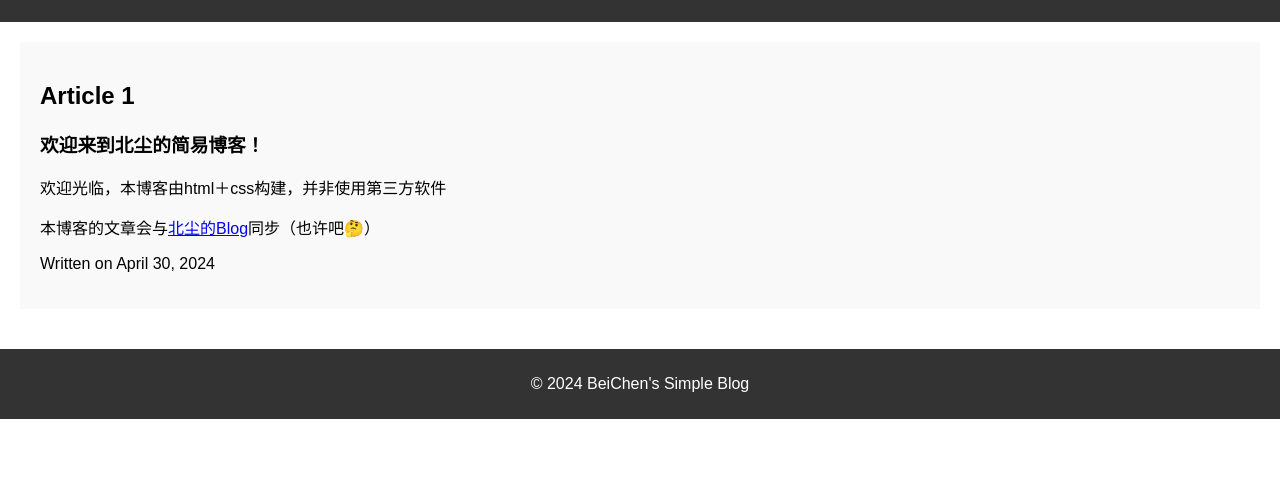
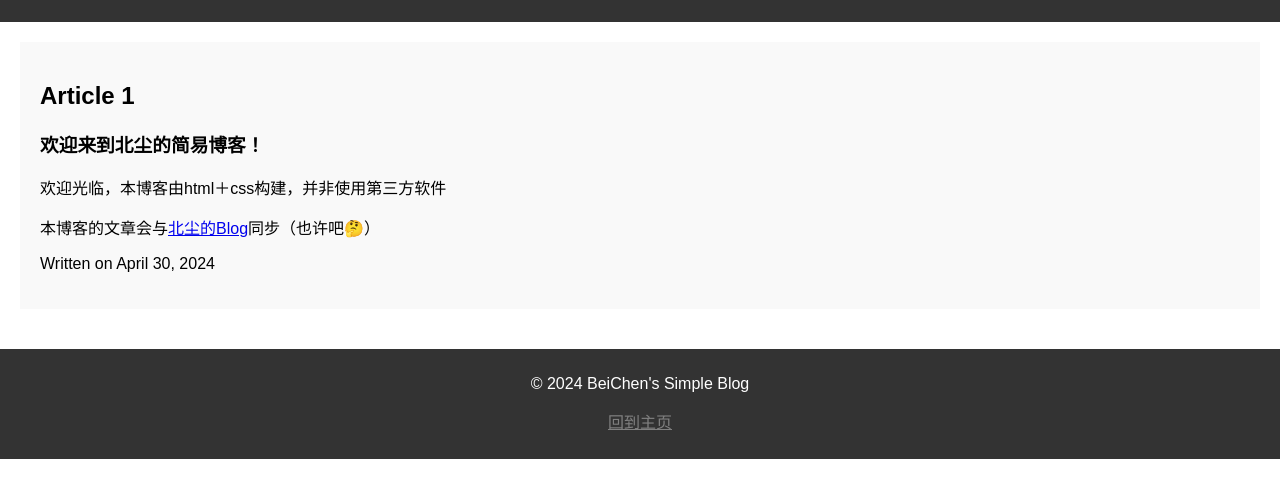
Before and after one commit to Bei-Chen-Leo/blog2, a plain HTML site: page index.html in a window 1280 px wide. Shown: the part 107-604 px from the top of the page. Drawn offline with Linux system fonts and the light colour scheme.

Commit message:
更新 index.html

```diff
--- a/index.html
+++ b/index.html
@@ -5,9 +5,15 @@
     <meta name="viewport" content="width=device-width, initial-scale=1.0">
     <title>尘の简易博客</title>
     <link rel="stylesheet" href="styles.css">
+<style>
+        .footer {
+            text-align: center;
+            margin-top: 20px;
+            color: gray;
+        }
+</style>
 </head>
 <body>
-
 <header>
     <h1>尘の简易博客</h1>
 </header>
@@ -24,6 +30,7 @@
 
 <footer>
     <p>&copy; 2024 BeiChen's Simple Blog</p>
+  <p><a class="footer" href="https://www.beichen.icu">回到主页</a></p>
 </footer>
 
 </body>
```
